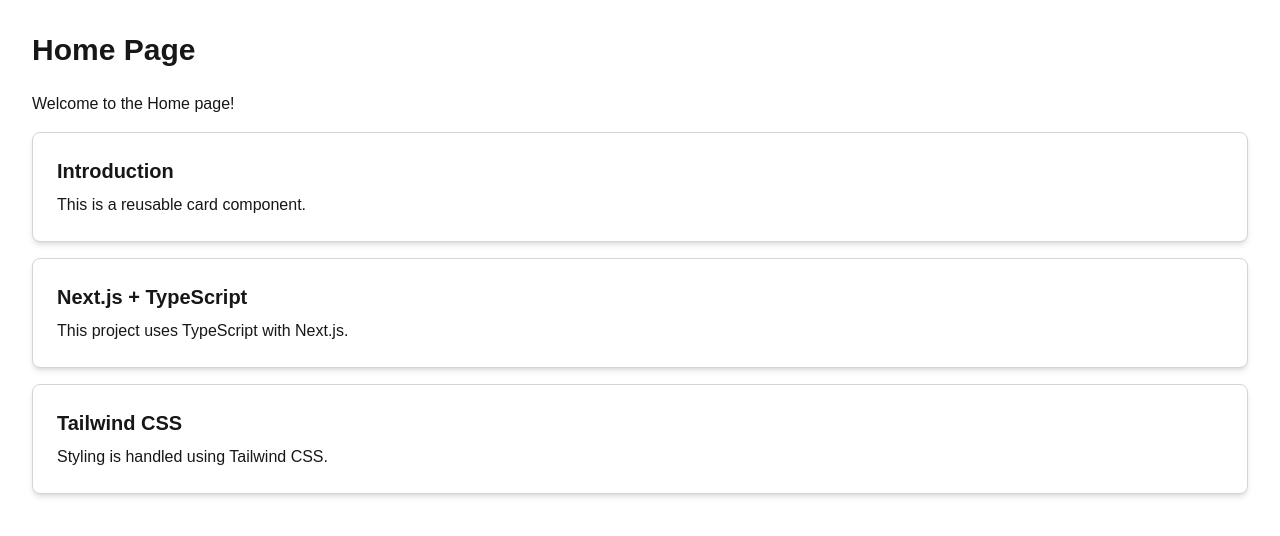
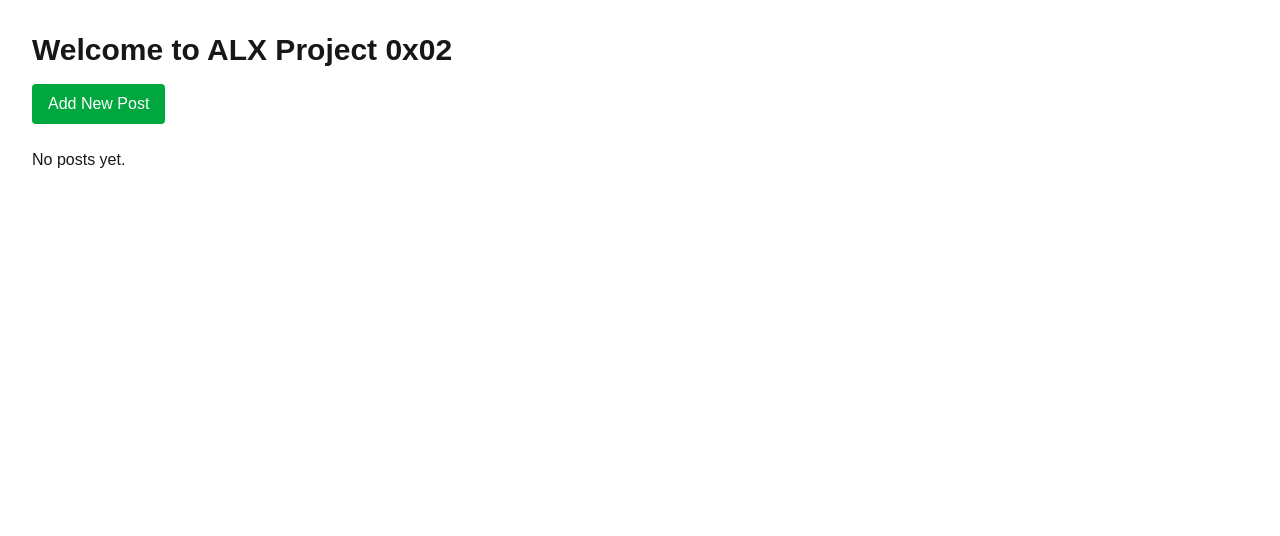
Before and after one commit to youssefamjad1/alx-project-0x02-setup, a Next.js app in the folder alx-project-0x02/: page /home in a window 1280 px wide. Shown: the top 536 px of the page. Built offline with nearby package versions, Linux system fonts and the light colour scheme.

Commit message:
feat: add PostModal component and integrate dynamic post creation on home page

```diff
--- /dev/null
+++ b/alx-project-0x02/components/common/PostModal.tsx
@@ -0,0 +1,68 @@
+import React, { useState, ChangeEvent, FormEvent } from 'react';
+
+interface PostModalProps {
+  isOpen: boolean;
+  onClose: () => void;
+  onSubmit: (title: string, content: string) => void;
+}
+
+const PostModal: React.FC<PostModalProps> = ({ isOpen, onClose, onSubmit }) => {
+  const [title, setTitle] = useState('');
+  const [content, setContent] = useState('');
+
+  if (!isOpen) return null;
+
+  const handleSubmit = (e: FormEvent) => {
+    e.preventDefault();
+    onSubmit(title, content);
+    setTitle('');
+    setContent('');
+    onClose();
+  };
+
+  return (
+    <div className="fixed inset-0 bg-black bg-opacity-50 flex justify-center items-center z-50">
+      <div className="bg-white p-6 rounded shadow-md w-96">
+        <h2 className="text-xl font-bold mb-4">Add New Post</h2>
+        <form onSubmit={handleSubmit}>
+          <label className="block mb-2">
+            Title:
+            <input
+              type="text"
+              value={title}
+              onChange={(e: ChangeEvent<HTMLInputElement>) => setTitle(e.target.value)}
+              className="border p-2 w-full"
+              required
+            />
+          </label>
+          <label className="block mb-4">
+            Content:
+            <textarea
+              value={content}
+              onChange={(e: ChangeEvent<HTMLTextAreaElement>) => setContent(e.target.value)}
+              className="border p-2 w-full"
+              required
+            />
+          </label>
+          <div className="flex justify-end space-x-2">
+            <button
+              type="button"
+              onClick={onClose}
+              className="px-4 py-2 border rounded"
+            >
+              Cancel
+            </button>
+            <button
+              type="submit"
+              className="px-4 py-2 bg-blue-600 text-white rounded"
+            >
+              Add
+            </button>
+          </div>
+        </form>
+      </div>
+    </div>
+  );
+};
+
+export default PostModal;
--- a/alx-project-0x02/pages/home.tsx
+++ b/alx-project-0x02/pages/home.tsx
@@ -1,20 +1,40 @@
+import React, { useState } from 'react';
+import Card from '@/components/common/Card';
+import PostModal from '@/components/common/PostModal';
 
-import React from 'react';
-import Card from '@/components/common/Card';
+const Home: React.FC = () => {
+  const [posts, setPosts] = useState<{ title: string; content: string }[]>([]);
+  const [isModalOpen, setModalOpen] = useState(false);
 
+  const handleAddPost = (title: string, content: string) => {
+    setPosts((prev) => [...prev, { title, content }]);
+  };
 
-const HomePage = () => {
   return (
-    <div className="p-8 space-y-4">
-      <h1 className="text-3xl font-bold mb-6">Home Page</h1>
-      <p>Welcome to the Home page!</p>
+    <div className="container mx-auto p-8">
+      <h1 className="text-3xl font-bold mb-4">Welcome to ALX Project 0x02</h1>
+      <button
+        onClick={() => setModalOpen(true)}
+        className="mb-6 px-4 py-2 bg-green-600 text-white rounded"
+      >
+        Add New Post
+      </button>
 
+      {posts.length === 0 && <p>No posts yet.</p>}
 
-      <Card title="Introduction" content="This is a reusable card component." />
-      <Card title="Next.js + TypeScript" content="This project uses TypeScript with Next.js." />
-      <Card title="Tailwind CSS" content="Styling is handled using Tailwind CSS." />
+      <div className="space-y-4">
+        {posts.map((post, idx) => (
+          <Card key={idx} title={post.title} content={post.content} />
+        ))}
+      </div>
+
+      <PostModal
+        isOpen={isModalOpen}
+        onClose={() => setModalOpen(false)}
+        onSubmit={handleAddPost}
+      />
     </div>
   );
 };
 
-export default HomePage;
+export default Home;
```
